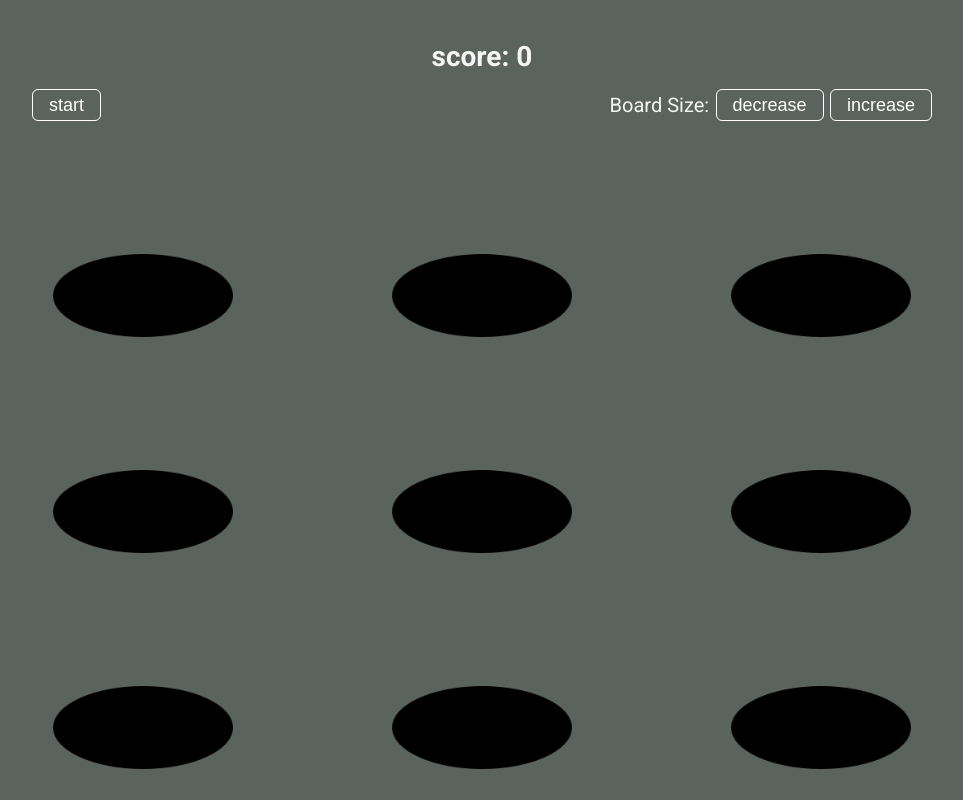
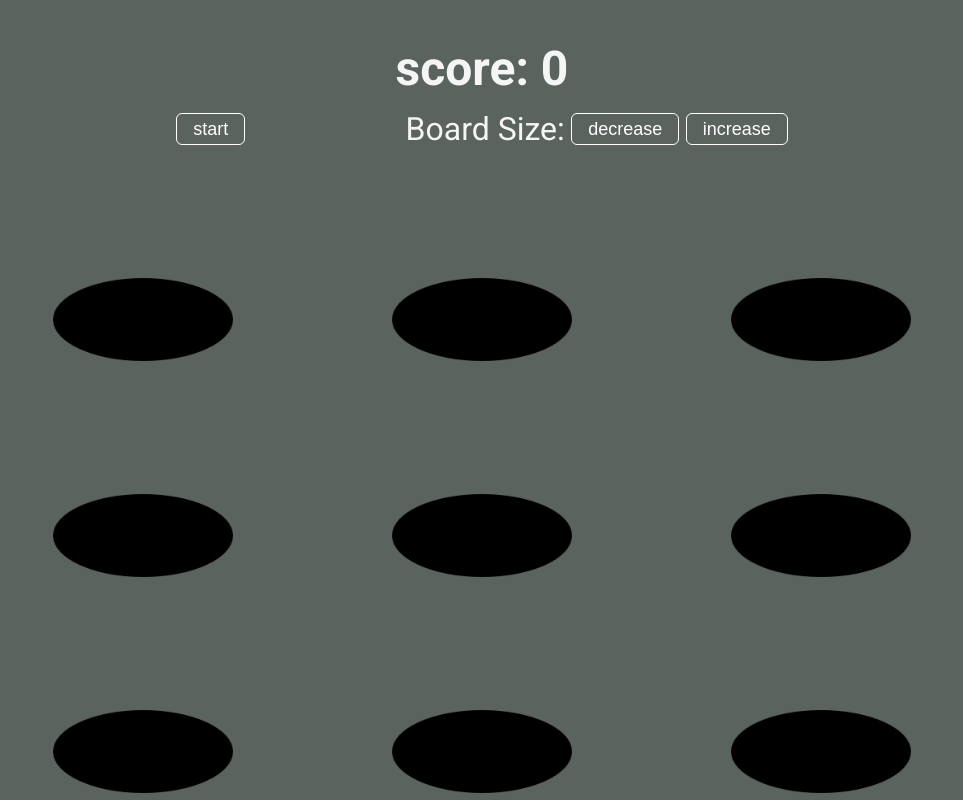
Before and after one commit to ebarbosa27/whack-a-mole, a React (Vite) app: page / in a window 1280 px wide. Both pictures are taken after a click on the button "Start Game". Shown: the whole page, without its empty margins (158-1121 px from the left). Built offline with nearby package versions, Linux system fonts and the light colour scheme.

Commit message:
changed sizing for text in game and removed stop button so only restart shows

```diff
--- a/src/game/GameContext.jsx
+++ b/src/game/GameContext.jsx
@@ -26,15 +26,9 @@ export default function GameProvider({ children }) {
     newMoleLocation();
   }
 
-  function stopGame() {
+  function restartGame() {
     setGameStatus("stopped");
     setMoleLocation(-1);
-  }
-
-  function restartGame() {
-    setGameStatus("ongoing");
-    setGameScore(0);
-    newMoleLocation();
   }
 
   function newMoleLocation() {
@@ -50,7 +44,6 @@ export default function GameProvider({ children }) {
         increaseGameSize,
         decreaseGameSize,
         gameStatus,
-        stopGame,
         startGame,
         restartGame,
         moleLocation,
--- a/src/game/GameOptions.jsx
+++ b/src/game/GameOptions.jsx
@@ -9,7 +9,6 @@ export default function GameOptions() {
       return (
         <>
           <div className="gameButtons">
-            <button onClick={() => game.stopGame()}>stop</button>
             <button onClick={() => game.restartGame()}>restart</button>
           </div>
         </>
--- a/src/game/game.css
+++ b/src/game/game.css
@@ -16,18 +16,18 @@
   justify-content: center;
   align-items: center;
   flex-direction: column;
-  font-size: 20px;
+  font-size: 32px;
 }
 
 .gameScore p {
-  font-size: 28px;
+  font-size: 48px;
   margin: 0;
   font-weight: bold;
 }
 
 .gameButtons {
   display: flex;
-  justify-content: space-between;
+  justify-content: space-evenly;
   align-items: center;
   gap: 1rem;
   width: 90%;
```
